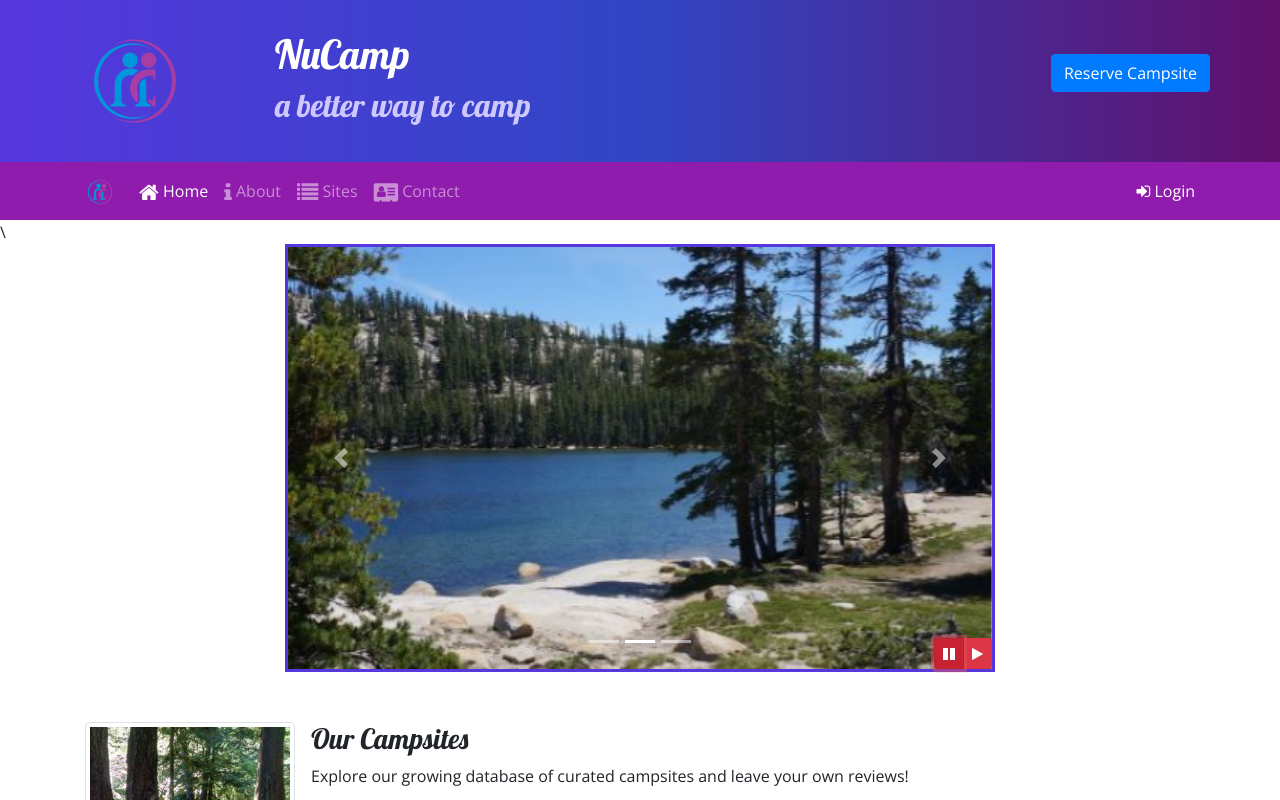
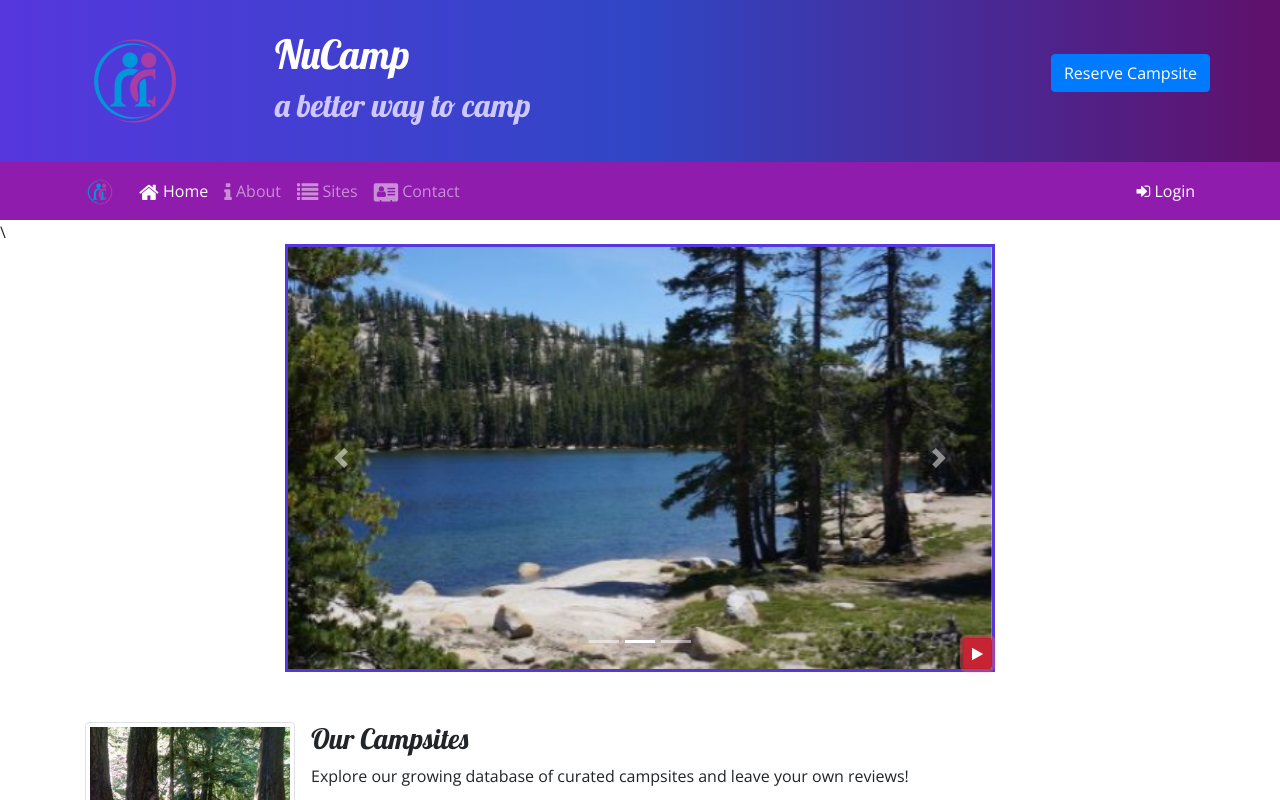
Before and after one commit to GJCIII/nucampsite, a website: page index.html in a window 1280 px wide. Both pictures are taken after a click on the button 949 px from the left and 653 px from the top of the page. Shown: the top 800 px of the page. Drawn offline with nearby package versions, Linux system fonts and the light colour scheme.

Commit message:
One Button Play/Pause

```diff
--- a/index.html
+++ b/index.html
@@ -229,14 +229,11 @@
                     <span class="sr-only">Next</span>
                 </a>
 
-                <div class="btn-group" id="carouselButton">
-                    <button class="btn btn-danger btn-sm" id="carouselPause">
+
+                    <button class="btn btn-danger btn-sm" id="carouselButton">
                         <i class="fa fa-pause"></i>
                     </button>
-                    <button class="btn btn-danger btn-sm" id="carouselPlay">
-                        <i class="fa fa-play"></i>
-                    </button>
-                </div>
+
 
             </div>
 <!-- Carousel End -->
@@ -343,17 +340,22 @@
         })
     </script>
 
-    <script>
-        $(function () {
-            $(".carousel").carousel({ interval: 2000 });
-            $("#carouselPause").click(function () {
+<script>
+    $(function() {
+        $(".carousel").carousel( { interval: 2000 } );
+        $("#carouselButton").click(function(){
+            if ($("#carouselButton").children("i").hasClass("fa-pause")) {
                 $(".carousel").carousel("pause");
-            });
-            $("#carouselPlay").click(function () {
+                $("#carouselButton").children("i").removeClass("fa-pause");
+                $("#carouselButton").children("i").addClass("fa-play");
+            } else {
                 $(".carousel").carousel("cycle");
-            });
+                $("#carouselButton").children("i").removeClass("fa-play");
+                $("#carouselButton").children("i").addClass("fa-pause");
+            }
         });
-    </script>
+    });
+</script
 </body>
 
 </html>
```
